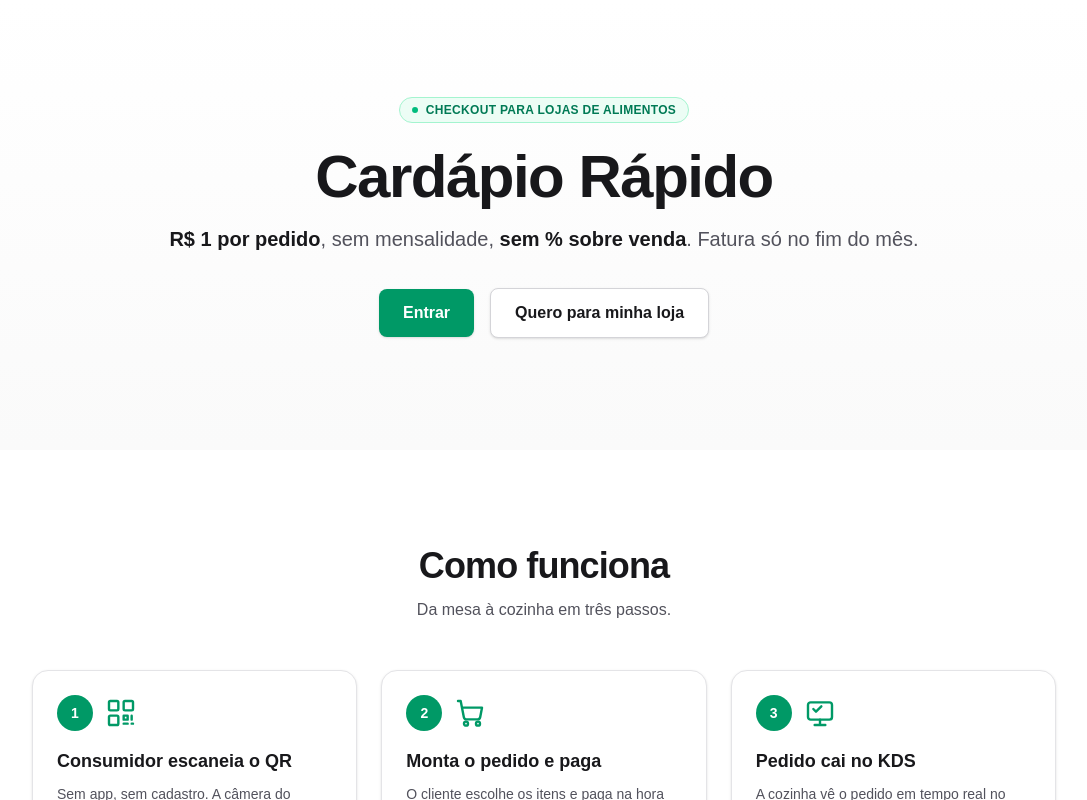
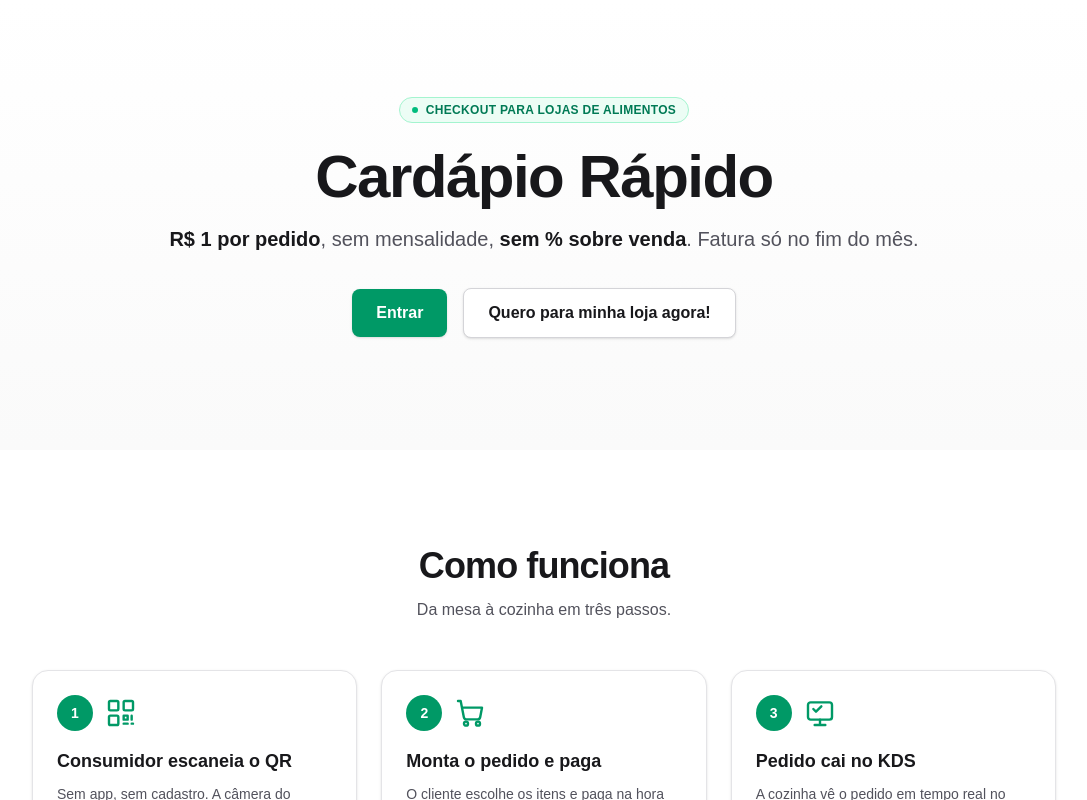
Before and after one commit to Rick-Hager/agent-dev-pipeline, a Next.js app: page / in a window 1280 px wide. Shown: the top 800 px of the page, without its empty margins (96-1183 px from the left). Built offline with nearby package versions, Linux system fonts and the light colour scheme.

Commit message:
feat: update hero CTA text to 'Quero para minha loja agora!'

```diff
--- a/src/components/landing/HeroSection.tsx
+++ b/src/components/landing/HeroSection.tsx
@@ -31,7 +31,7 @@ export function HeroSection() {
             href="/contato"
             className="inline-flex w-full items-center justify-center rounded-lg border border-zinc-300 bg-white px-6 py-3 text-base font-semibold text-zinc-900 shadow-sm transition hover:bg-zinc-50 focus:outline-none focus:ring-2 focus:ring-zinc-400 focus:ring-offset-2 sm:w-auto"
           >
-            Quero para minha loja
+            Quero para minha loja agora!
           </Link>
         </div>
       </div>
```
